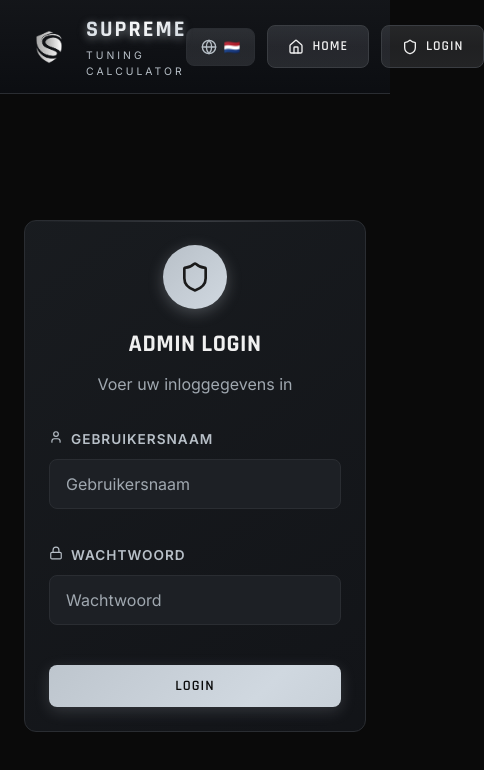
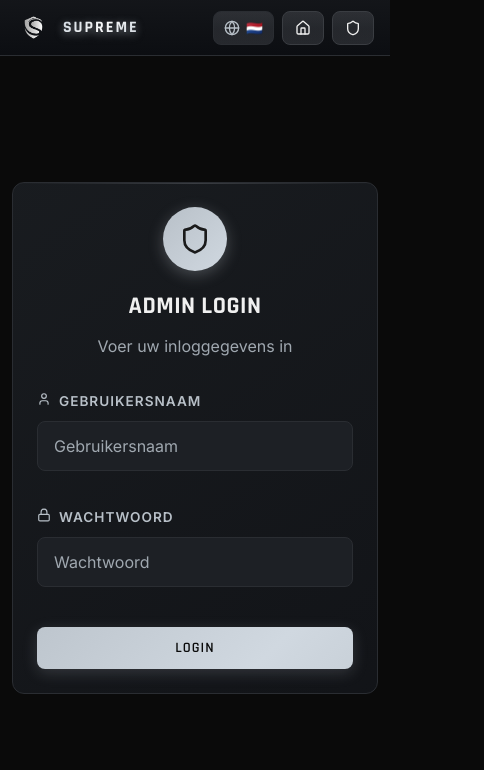
Before and after one commit to cozy-fox/supreme-tuning, a Next.js app: page /login in a window 390 px wide. Shown: the top 770 px of the page, 484 px wide, since content can reach past the window. Built offline with nearby package versions, Linux system fonts and the light colour scheme.

Commit message:
update UI responsive-design

```diff
--- a/app/globals.css
+++ b/app/globals.css
@@ -165,8 +165,8 @@ a {
 
 /* Brand Card specific styling */
 .brand-card {
-  background: var(--chrome-gradient);
-  border: 1px solid var(--border);
+  background: var(--chrome-gradient-strong);
+  border: 1px solid var(--border-light);
   border-radius: 12px;
   padding: 24px;
   cursor: pointer;
@@ -174,6 +174,7 @@ a {
   transition: all var(--transition-normal);
   position: relative;
   overflow: hidden;
+  box-shadow: var(--shadow-silver);
 }
 
 .brand-card::before {
@@ -185,6 +186,7 @@ a {
   bottom: 0;
   background: var(--brushed-metal);
   pointer-events: none;
+  opacity: 0.5;
 }
 
 .brand-card::after {
@@ -193,18 +195,19 @@ a {
   top: 0;
   left: 0;
   right: 0;
-  height: 1px;
-  background: linear-gradient(90deg, transparent, rgba(255, 255, 255, 0.2), transparent);
+  height: 2px;
+  background: linear-gradient(90deg, transparent, rgba(255, 255, 255, 0.4), transparent);
 }
 
 .brand-card:hover {
   border-color: var(--primary);
-  box-shadow: var(--shadow-glow);
+  box-shadow: 0 8px 30px rgba(184, 192, 200, 0.4);
   transform: translateY(-4px);
+  background: linear-gradient(180deg, #d0d8e0 0%, #b0b8c0 50%, #c0c8d0 100%);
 }
 
 .brand-card:hover img {
-  filter: brightness(1.2);
+  filter: brightness(1.1);
 }
 
 /* Flex utilities */
@@ -992,7 +995,10 @@ input::placeholder {
 
 @media (max-width: 768px) {
   .container { padding: 0 16px; }
-  h1 { font-size: 2rem; }
+  h1 {
+    font-size: 1.8rem !important;
+    line-height: 1.2;
+  }
   h2 { font-size: 1.5rem; }
   .grid-brands { grid-template-columns: repeat(auto-fill, minmax(140px, 1fr)); gap: 12px; }
   .brand-card { padding: 16px; }
@@ -1005,6 +1011,55 @@ input::placeholder {
   .btn-search-modern {
     width: 100%;
     padding: 16px 32px;
+  }
+
+  /* Header responsive */
+  header {
+    padding: 10px 16px !important;
+  }
+
+  header h1 {
+    font-size: 1.1rem !important;
+  }
+
+  header p {
+    font-size: 0.55rem !important;
+    letter-spacing: 2px !important;
+  }
+
+  header img {
+    width: 40px !important;
+    height: 40px !important;
+  }
+
+  header nav {
+    gap: 8px !important;
+  }
+
+  .btn-secondary {
+    padding: 8px 12px !important;
+    font-size: 0.75rem !important;
+  }
+
+  .btn-secondary .btn-text {
+    display: none;
+  }
+
+  .btn-icon {
+    padding: 8px 10px !important;
+  }
+
+  /* Hero section responsive */
+  .hero-section {
+    padding: 40px 0 30px !important;
+  }
+
+  .hero-section h1 {
+    font-size: 1.8rem !important;
+  }
+
+  .hero-section p {
+    font-size: 0.95rem !important;
   }
 }
 
@@ -1022,8 +1077,38 @@ input::placeholder {
     width: 100%;
     text-align: center;
   }
+
+  /* Even smaller header */
+  header h1 {
+    font-size: 1rem !important;
+  }
+
+  header p {
+    display: none;
+  }
+
+  header img {
+    width: 35px !important;
+    height: 35px !important;
+  }
 }
 
 @media (max-width: 480px) {
   .grid-brands { grid-template-columns: repeat(2, 1fr); }
+
+  h1 {
+    font-size: 1.5rem !important;
+  }
+
+  .hero-section h1 {
+    font-size: 1.5rem !important;
+  }
+
+  .hero-section p {
+    font-size: 0.85rem !important;
+  }
+
+  .container {
+    padding: 0 12px !important;
+  }
 }
--- a/components/Header.jsx
+++ b/components/Header.jsx
@@ -159,7 +159,7 @@ export default function Header() {
               style={{ padding: '10px 20px', fontSize: '0.85rem' }}
             >
               <Home size={16} />
-              {t('home')}
+              <span className="btn-text">{t('home')}</span>
             </Link>
           )}
 
@@ -172,7 +172,7 @@ export default function Header() {
                   style={{ padding: '10px 20px', fontSize: '0.85rem' }}
                 >
                   <Shield size={16} />
-                  {t('admin')}
+                  <span className="btn-text">{t('admin')}</span>
                 </Link>
               )}
               <button
@@ -181,7 +181,7 @@ export default function Header() {
                 style={{ padding: '10px 20px', fontSize: '0.85rem' }}
               >
                 <LogOut size={16} />
-                {t('logout')}
+                <span className="btn-text">{t('logout')}</span>
               </button>
             </>
           ) : (
@@ -191,7 +191,7 @@ export default function Header() {
               style={{ padding: '10px 20px', fontSize: '0.85rem' }}
             >
               <Shield size={16} />
-              {t('login')}
+              <span className="btn-text">{t('login')}</span>
             </Link>
           )}
         </nav>
```
Also changed, not shown: components/BrandCard.jsx (+6 -5 lines).
